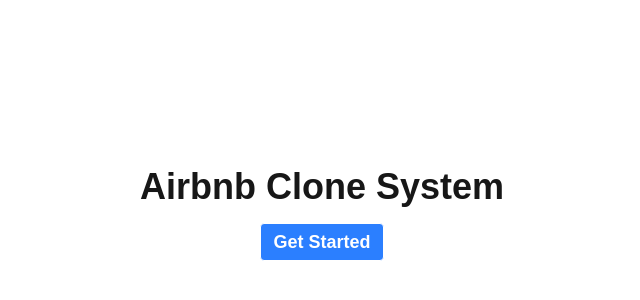
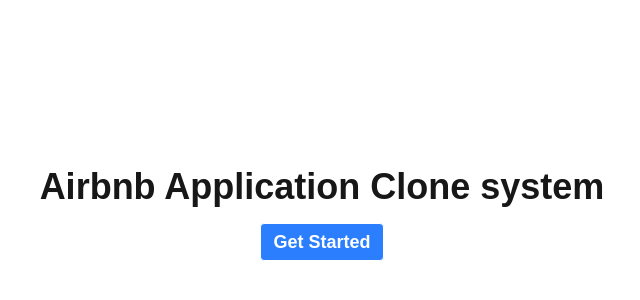
Before and after one commit to gabrielabiah/alx-project-0x00-setup, a Next.js app in the folder alx-project-0x00/: page / in a window 1280 px wide. Shown: the part 186-486 px from the top of the page, without its empty margins (318-958 px from the left). Built offline with nearby package versions, Linux system fonts and the light colour scheme.

Commit message:
updated title

```diff
--- a/alx-project-0x00/pages/index.tsx
+++ b/alx-project-0x00/pages/index.tsx
@@ -1,7 +1,7 @@
 const Home: React.FC = () => {
   return (
     <main className="flex flex-col h-screen justify-center items-center text-4xl font-semibold">
-      <h1>Airbnb Clone System</h1>
+      <h1>Airbnb Application Clone system</h1>
       <button className="border px-3 py-1 text-lg mt-4 bg-blue-500 text-white rounded full">Get Started</button>
     </main>
   );
```
